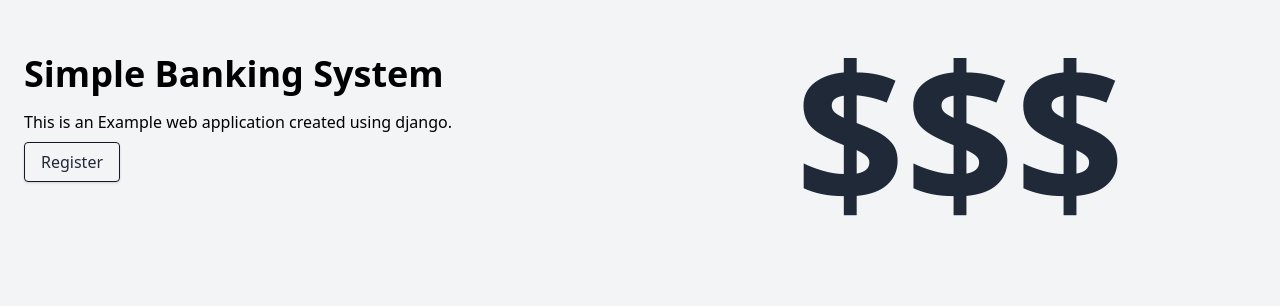
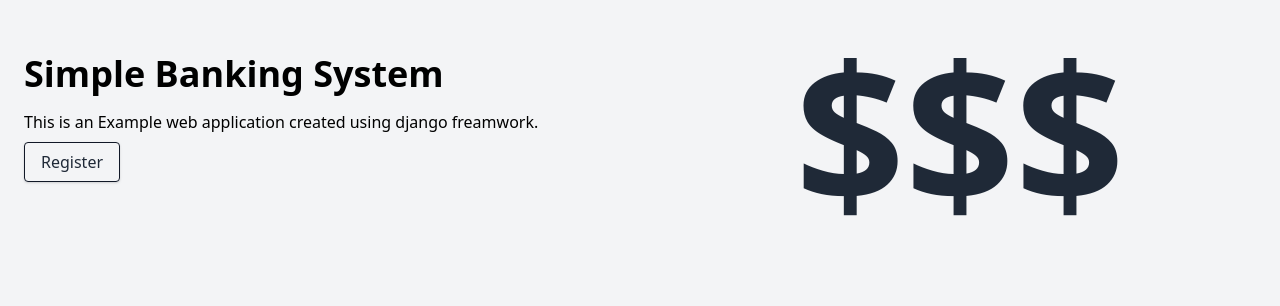
Before and after one commit to Ritesh109/bnksy, a Django app: page / in a window 1280 px wide. Shown: the part 214-520 px from the top of the page. Run offline with Django 3.2, Linux system fonts and the light colour scheme; parts of the project's set-up code (start-up, migrations or seed data) failed here and were passed over.

Commit message:
Update index.html

```diff
--- a/templates/core/index.html
+++ b/templates/core/index.html
@@ -8,7 +8,7 @@
         <div class="flex flex-col w-full lg:w-1/2 justify-center items-start pt-12 pb-24 px-6">
             <h1 class="font-bold text-4xl my-4">Simple Banking System</h1>
             <p class="leading-normal mb-4">
-                This is an Example web application created using django.
+                This is an Example web application created using django freamwork.
 
             </p>
             <div>
```
